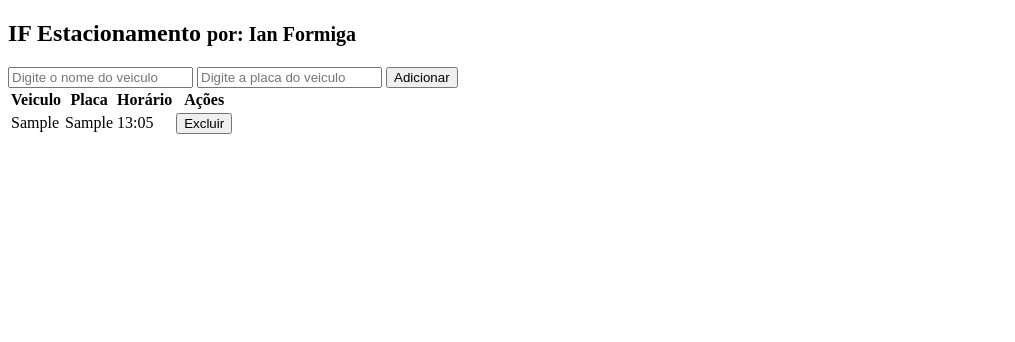
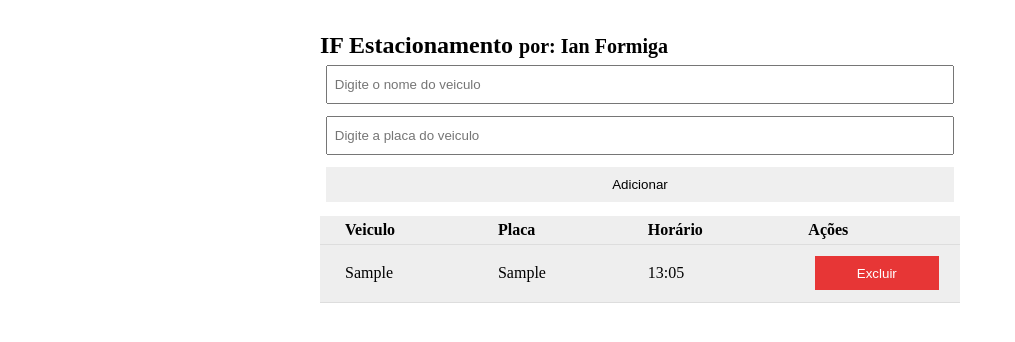
Before and after one commit to Ianformiga07/Estacionamento, a plain HTML site: page index.html in a window 1280 px wide. Both pictures are taken after typing "Sample", "Sample" into the empty fields and a click on the button "Adicionar". Shown: the whole page, without its empty margins (0-1015 px from the left). Drawn offline with Linux system fonts and the light colour scheme.

Commit message:
implatação do css

```diff
--- a/index.html
+++ b/index.html
@@ -4,6 +4,7 @@
     <meta charset="UTF-8">
     <meta http-equiv="X-UA-Compatible" content="IE=edge">
     <meta name="viewport" content="width=device-width, initial-scale=1.0">
+    <link rel="stylesheet" href="./style.css">
     <title>Estacionamento</title>
 </head>
 <body>
--- a/main.js
+++ b/main.js
@@ -40,7 +40,7 @@
 
         if(!confirm(msg)) return;
 
-        const garagem = getGaragem().filter(c => c.Placa !== Placa);
+        const garagem = getGaragem().filter(c => c.placa !== Placa);
         localStorage.garagem = JSON.stringify(garagem);
 
         atualizarGaragem();
--- /dev/null
+++ b/style.css
@@ -0,0 +1,55 @@
+* {
+    margin: 0;
+    padding: 0;
+    box-sizing: border-box;
+}
+
+body {
+    width: 50%;
+    margin: 2rem auto;
+}
+
+div {
+    display: grid;
+    grid-template-columns: 1fr;
+    background-color: #eee;
+    padding: 0.7rem;
+}
+
+input, button {
+    width: 98%;
+    padding: 0.6rem 0.4rem;
+    margin: 0.4rem;
+}
+
+button {
+    text-decoration: none;
+    border: none;
+    display: block;
+    cursor: pointer;
+    text-align: center;
+}
+
+.success {
+    background-color: rgb(54, 80, 231);
+    color: rgb(255, 255, 255);
+}
+
+.delete {
+    background-color: rgb(231, 54, 54);
+    color: rgb(255, 255, 255);
+}
+
+
+table {
+    background-color: #eee;
+    margin-top: .9rem;
+    border-collapse: collapse;
+    width: 100%;
+}
+
+th, td {
+    padding: 5px 25px;
+    text-align: left;
+    border-bottom: 1px solid #ddd;
+}
```
